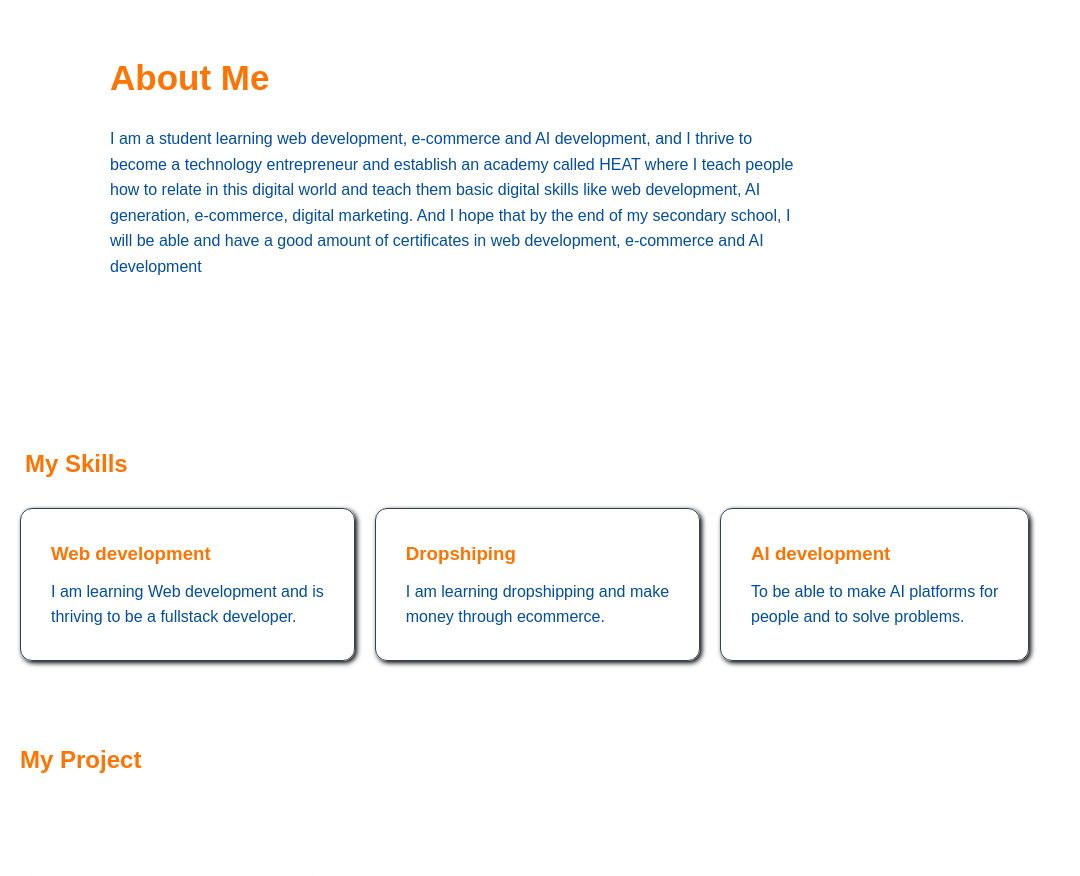
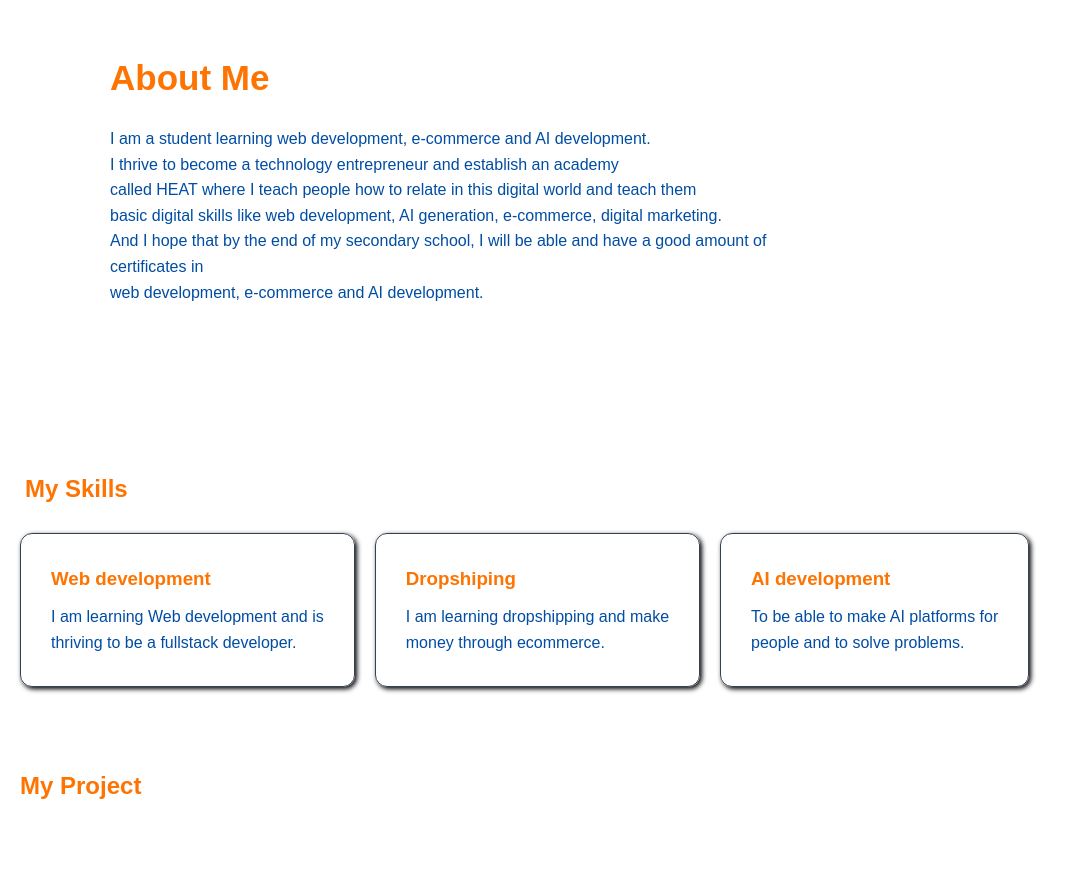
Before and after one commit to PaulCodes14/Heat-Port, a plain HTML site: page index.html in a window 1280 px wide. Shown: the part 840-1716 px from the top of the page, without its empty margins (0-1080 px from the left). Drawn offline with Linux system fonts and the light colour scheme.

Commit message:
Update index.html

```diff
--- a/index.html
+++ b/index.html
@@ -41,7 +41,7 @@
   <section id="about" class="section">
             <h2>About Me</h2>
             <p>
-                I am a student learning web development, e-commerce and AI development, and I thrive to become a technology entrepreneur and establish an academy called HEAT where I teach people how to relate in this digital world and teach them basic digital skills like web development, AI generation, e-commerce, digital marketing. And I hope that by the end of my secondary school, I will be able and have a good amount of certificates in web development, e-commerce and AI development
+                I am a student learning web development, e-commerce and AI development.<br> I thrive to become a technology entrepreneur and establish an academy <br>called HEAT where I teach people how to relate in this digital world and teach them<br> basic digital skills like web development, AI generation, e-commerce, digital marketing.<br> And I hope that by the end of my secondary school, I will be able and have a good amount of certificates in<br> web development, e-commerce and AI development.
             </p>
   </section>
   <section id="skillz" class="skill">
```
